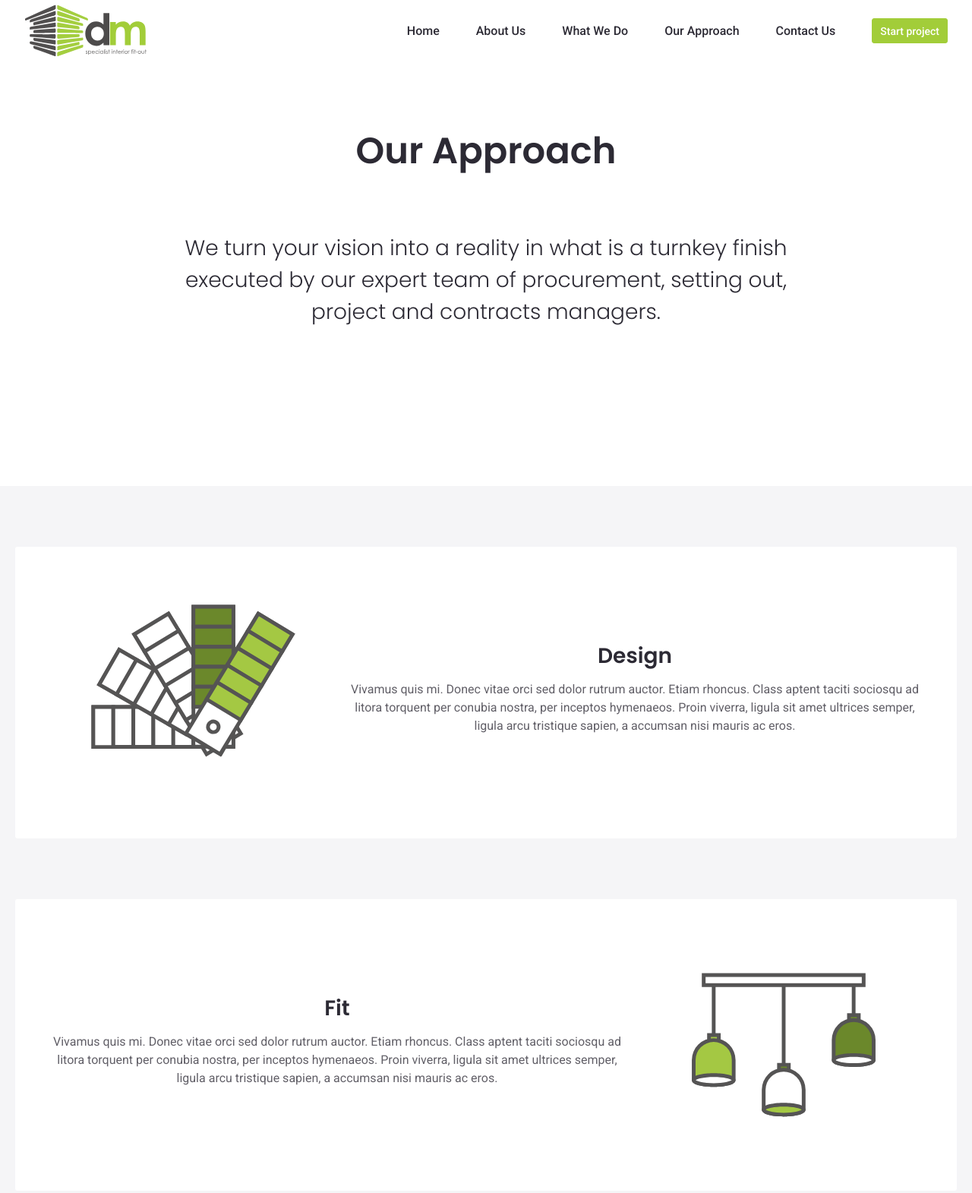
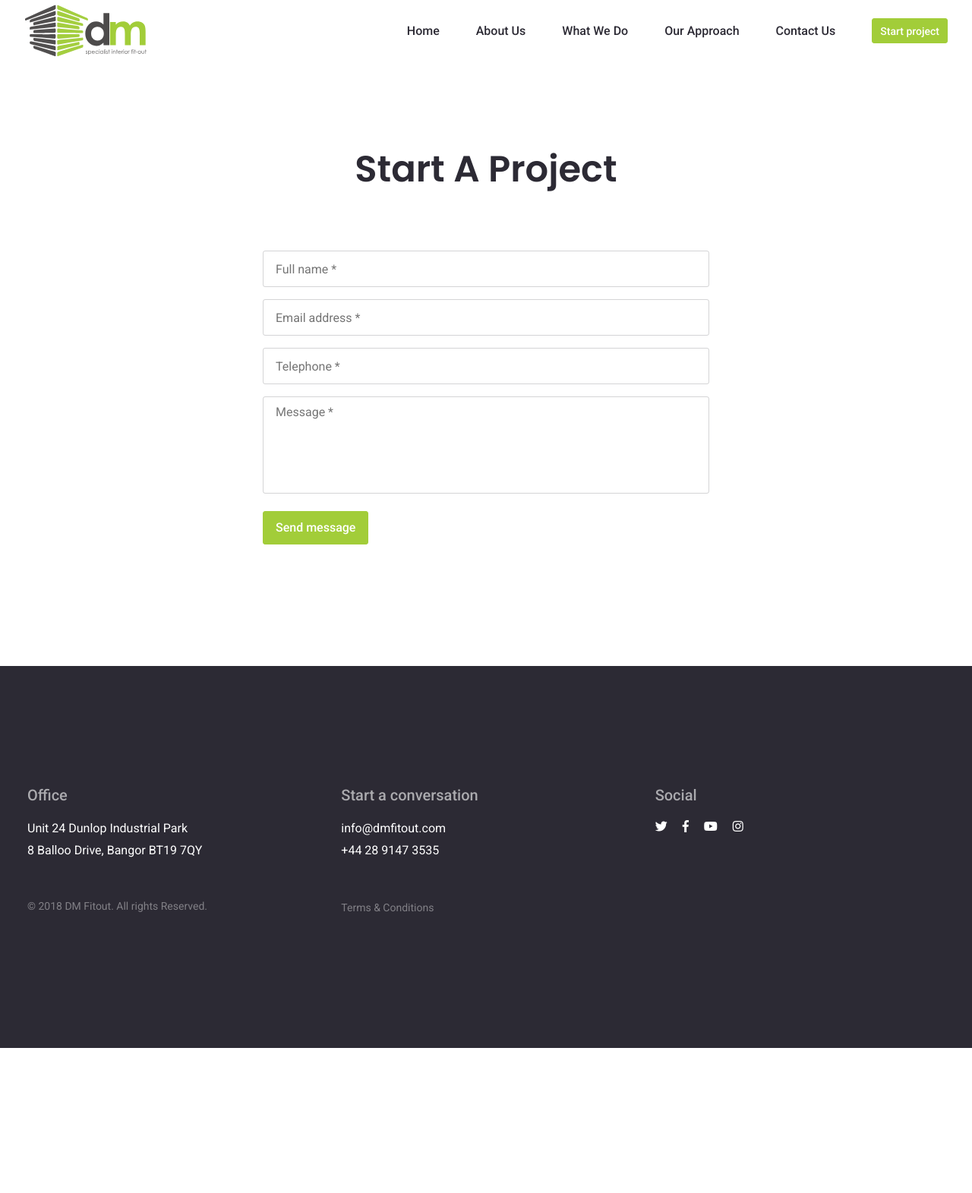
Before and after one commit to tribecreative/DMFitOut, a plain HTML site: page start-a-project.html in a window 1280 px wide. Shown: the part 29-1600 px from the top of the page at 76% size. After the commit the page ends 1409 px from the top, so only its background shows below. Drawn offline with Linux system fonts and the light colour scheme.

```diff
--- a/start-a-project.html
+++ b/start-a-project.html
@@ -81,88 +81,37 @@
   </header>
 
   <main>
-    <section id="second-screen" class="white-space-160 mt-5">
+
+      <section class="white-space-160">
           <div class="container">
-        <div class="row home1-about text-center">
-          <div class="col-12 col-md-8 offset-md-2 home1-about__info">
-            <h1 class="section__heading">Our Approach</h1>
-            <div>
-              <p class="home1-about__desc big-text text-dark">
-                We turn your vision into a reality in what is a turnkey finish executed by our expert team of procurement, setting out, project
-                and contracts managers.
-              </p>
+            <div class="row menu-space">
+                <div class="col-12 text-center">
+                    <h1 class="section__heading">Start A Project</h1>
                   </div>
+
+              <!-- Contact Form -->
+              <div class="col-12 col-md-6 offset-md-3">
+                <div class="contact__right">
+                  <div class="contact-form">
+                    <div class="contact-form__input">
+                      <input type="text" placeholder="Full name *" required="required" />
                     </div>
+                    <div class="contact-form__input">
+                      <input type="text" placeholder="Email address *" required="required" />
                     </div>
+                    <div class="contact-form__input">
+                      <input type="text" placeholder="Telephone *" required="required" />
                     </div>
-    </section>
-
-    <section class="white-space-80 bg-lightgray">
-      <div class="container">
-        <div class="row text-center home1-services__item">
-          <div class="col-12">
-            <div class="row">
-              <div class="col-12 col-md-4">
-                <img src="assets/img/homepage/design.svg" width="80%">
+                    <div class="contact-form__input">
+                      <textarea placeholder="Message *" required="required"></textarea>
                     </div>
-              <div class="col-12 col-md-8 mt-8">
-                <h4 class="home1-services__heading">Design</h4>
-                <p class="home1-services__desc">
-                  Vivamus quis mi. Donec vitae orci sed dolor rutrum auctor. Etiam rhoncus. Class aptent taciti sociosqu ad litora torquent
-                  per conubia nostra, per inceptos hymenaeos. Proin viverra, ligula sit amet ultrices semper, ligula arcu
-                  tristique sapien, a accumsan nisi mauris ac eros.
-                </p>
+                    <button class="button button-primary" type="submit">Send message</button>
                   </div>
                 </div>
               </div>
             </div>
           </div>
         </section>
-
-    <section class="bg-lightgray">
-      <div class="container">
-        <div class="row text-center home1-services__item">
-          <div class="col-12">
-            <div class="row">
-              <div class="col-12 col-md-8 mt-8">
-                <h4 class="home1-services__heading">Fit</h4>
-                <p class="home1-services__desc">
-                  Vivamus quis mi. Donec vitae orci sed dolor rutrum auctor. Etiam rhoncus. Class aptent taciti sociosqu ad litora torquent
-                  per conubia nostra, per inceptos hymenaeos. Proin viverra, ligula sit amet ultrices semper, ligula arcu
-                  tristique sapien, a accumsan nisi mauris ac eros.
-                </p>
-              </div>
-              <div class="col-12 col-md-4">
-                <img src="assets/img/homepage/fit.svg" width="80%">
-              </div>
-            </div>
-          </div>
-        </div>
-      </div>
-    </section>
-
-    <section class="white-space-80 bg-lightgray">
-        <div class="container">
-          <div class="row text-center home1-services__item">
-            <div class="col-12">
-              <div class="row">
-                <div class="col-12 col-md-4">
-                  <img src="assets/img/homepage/manage.svg" width="80%">
-                </div>
-                <div class="col-12 col-md-8 mt-8">
-                  <h4 class="home1-services__heading">Manage</h4>
-                  <p class="home1-services__desc">
-                    Vivamus quis mi. Donec vitae orci sed dolor rutrum auctor. Etiam rhoncus. Class aptent taciti sociosqu ad litora torquent
-                    per conubia nostra, per inceptos hymenaeos. Proin viverra, ligula sit amet ultrices semper, ligula arcu
-                    tristique sapien, a accumsan nisi mauris ac eros.
-                  </p>
-                </div>
-              </div>
-            </div>
-          </div>
-        </div>
-      </section>
-
 
   </main>
 
```
Also changed, not shown: about-us.html (+4 -0 lines), contact.html (+3 -3 lines), what-we-do.html (+3 -1 lines), assets/img/about-us/analysis.svg (added), assets/img/about-us/calendar.svg (added), assets/img/about-us/co-workers.svg (added). Lines whose indentation alone changed are shown as unchanged.
